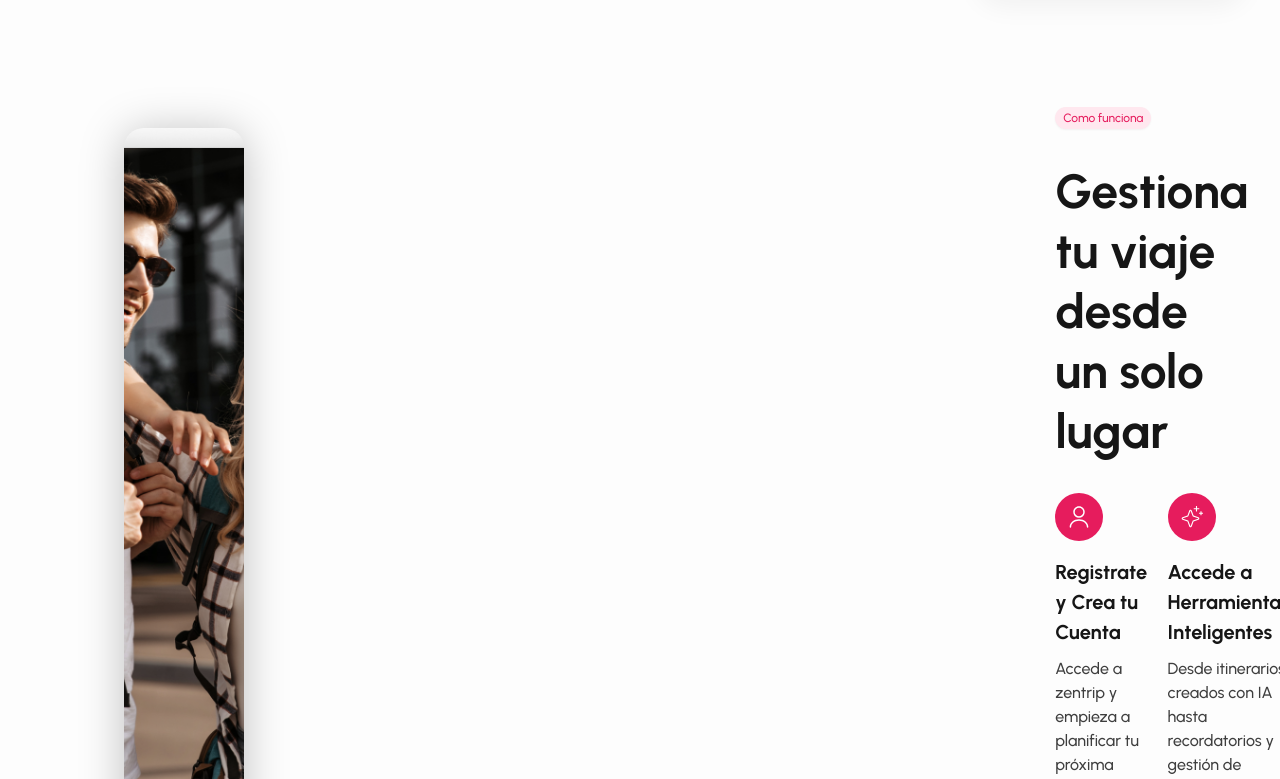
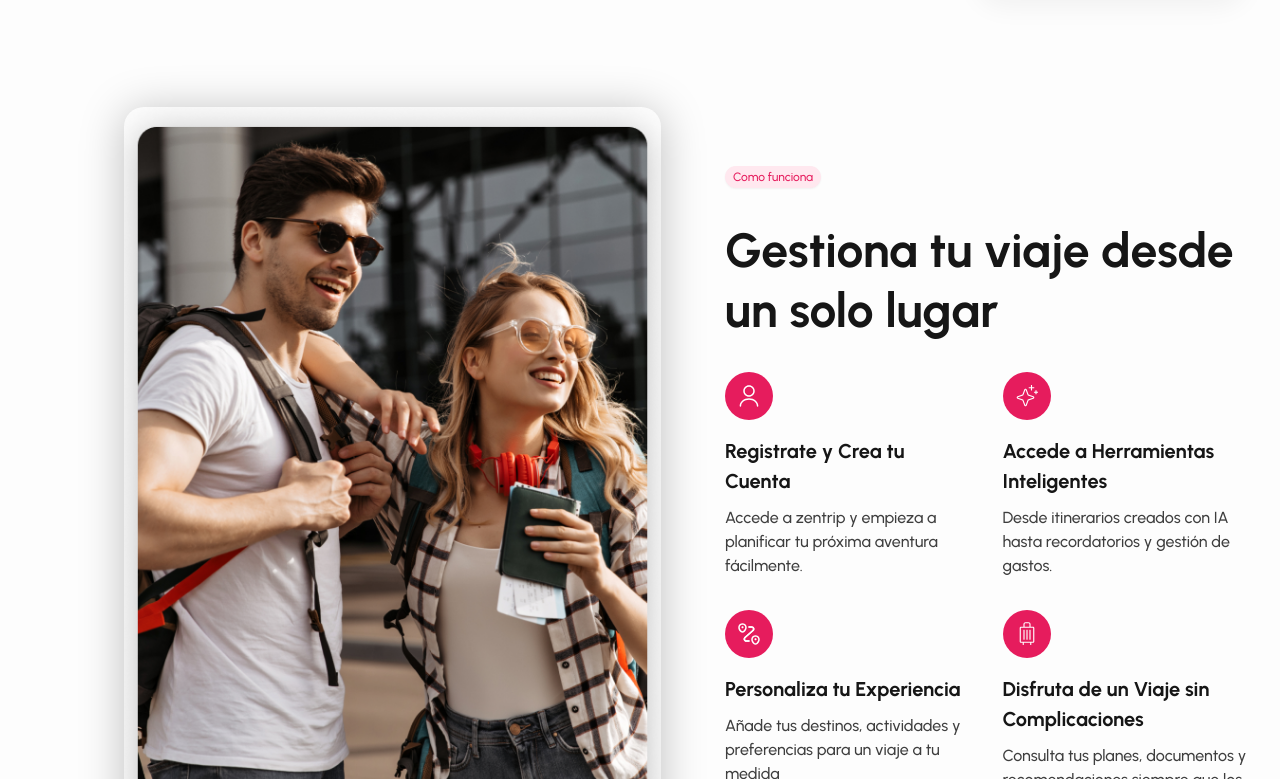
Before and after one commit to Ignacio918/viajes-app, a React (Vite) app in the folder viajes-app/: page / in a window 1280 px wide. Shown: the part 881-1660 px from the top of the page. Built offline with nearby package versions, Linux system fonts and the light colour scheme; a web font is replaced by a local one.

Commit message:
acomodar howitworks

```diff
--- a/viajes-app/src/pages/HowItWorks.tsx
+++ b/viajes-app/src/pages/HowItWorks.tsx
@@ -10,14 +10,12 @@ const HowItWorks = () => {
   return (
     <section className="how-it-works-section">
       <div className="how-it-works-container">
-        {/* Contenedor izquierdo - Imagen */}
-        <div className="photo-frame">
-          <img
-            src={fotoRandom3}
-            alt="Random travel"
-            className="foto-random3"
-          />
-        </div>
+        {/* Imagen */}
+        <img
+          src={fotoRandom3}
+          alt="Random travel"
+          className="main-image"
+        />
 
         {/* Contenedor derecho - Contenido */}
         <div className="right-container">
--- a/viajes-app/src/styles/HowItWorks.css
+++ b/viajes-app/src/styles/HowItWorks.css
@@ -4,23 +4,19 @@
 }
 
 .how-it-works-container {
-  @apply container mx-auto flex flex-row justify-between max-w-[1440px];
+  @apply container mx-auto flex items-center justify-between gap-8 max-w-[1440px];
 }
 
-.photo-frame {
-  @apply w-full h-full pt-[21px] pb-[21px] pl-[124px] pr-[779px] flex justify-start items-center;
-}
-
-.foto-random3 {
-  @apply w-[537px] h-[768px] shadow-[0px_4px_44px_rgba(0,0,0,0.25)] rounded-[20px] object-cover;
+.main-image {
+  @apply w-[537px] h-[768px] ml-[124px] shadow-[0px_4px_44px_rgba(0,0,0,0.25)] rounded-[20px] object-cover;
 }
 
 .right-container {
-  @apply w-1/2 flex flex-col items-start justify-center gap-8 px-8;
+  @apply flex-1 flex flex-col items-start justify-center gap-8 px-8;
 }
 
 .content-wrapper {
-  @apply flex flex-col items-start gap-8 max-w-[800px];
+  @apply flex flex-col items-start gap-8;
 }
 
 .badge {
```
